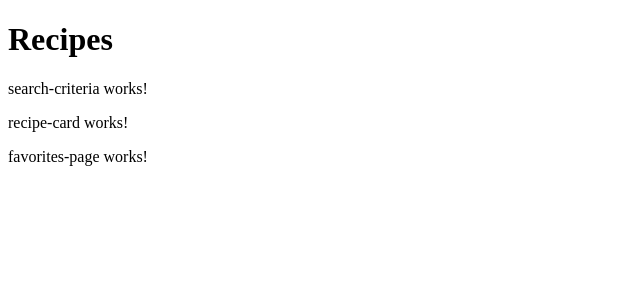
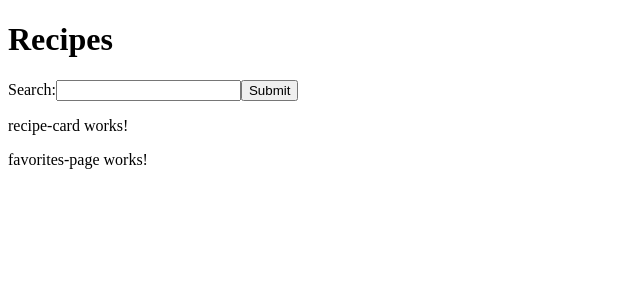
Before and after one commit to breiaswanigan01/recipe-angular-project, an Angular app: page / in a window 1280 px wide. Shown: the top 300 px of the page, without its empty margins (0-640 px from the left). Built offline with nearby package versions, Linux system fonts and the light colour scheme; no server answers.

Commit message:
search functionality

```diff
--- a/src/app/app.module.ts
+++ b/src/app/app.module.ts
@@ -1,6 +1,7 @@
 import { BrowserModule } from '@angular/platform-browser';
 import { NgModule } from '@angular/core';
 import { HttpClientModule } from '@angular/common/http';
+import { FormsModule } from '@angular/forms';
 import { AppRoutingModule } from './app-routing.module';
 import { AppComponent } from './app.component';
 import { SearchCriteriaComponent } from './search-criteria/search-criteria.component';
@@ -20,7 +21,7 @@ import { RecipesHomeComponent } from './recipes-home/recipes-home.component';
     RecipeCardComponent,
     RecipesHomeComponent,
   ],
-  imports: [BrowserModule, AppRoutingModule, HttpClientModule],
+  imports: [BrowserModule, AppRoutingModule, HttpClientModule, FormsModule],
   providers: [],
   bootstrap: [AppComponent],
 })
--- /dev/null
+++ b/src/app/interfaces/recipe.ts
@@ -0,0 +1,3 @@
+export interface Recipe {
+    label: string;
+}
--- a/src/app/recipes-home/recipes-home.component.html
+++ b/src/app/recipes-home/recipes-home.component.html
@@ -1,4 +1,4 @@
 <app-header></app-header>
-<app-search-criteria></app-search-criteria>
-<app-recipe-list></app-recipe-list>
+<app-search-criteria (searchSubmit)="getRecipes($event)"></app-search-criteria>
+<app-recipe-list ></app-recipe-list>
 <app-favorites-page></app-favorites-page>
--- a/src/app/recipes-home/recipes-home.component.ts
+++ b/src/app/recipes-home/recipes-home.component.ts
@@ -1,4 +1,5 @@
-import { Component, OnInit } from '@angular/core';
+import { Component, OnInit, Input } from '@angular/core';
+import { Recipe } from '../interfaces/recipe';
 
 @Component({
   selector: 'app-recipes-home',
@@ -6,7 +7,13 @@ import { Component, OnInit } from '@angular/core';
   styleUrls: ['./recipes-home.component.css'],
 })
 export class RecipesHomeComponent implements OnInit {
+  @Input() recipeRef: Recipe[];
   constructor() {}
+
+  getRecipes = (recipe: Recipe[]) => {
+    console.log('getRecipes');
+    console.log(recipe);
+  };
 
   ngOnInit(): void {}
 }
--- a/src/app/search-criteria/search-criteria.component.html
+++ b/src/app/search-criteria/search-criteria.component.html
@@ -1 +1,5 @@
-<p>search-criteria works!</p>
+<form #searchForm="ngForm" (ngSubmit)="searchRecipes(searchForm)">
+  <label for="searchTerm">Search:</label>
+  <input type="text" name="searchTerm" id="searchTerm" ngModel />
+  <button>Submit</button>
+</form>
--- a/src/app/search-criteria/search-criteria.component.ts
+++ b/src/app/search-criteria/search-criteria.component.ts
@@ -1,20 +1,30 @@
-import { Component, OnInit } from '@angular/core';
+import { Component, OnInit, EventEmitter, Output } from '@angular/core';
 import { RecipesService } from '../recipes.service';
+import { NgForm } from '@angular/forms';
+import { Recipe } from '../interfaces/recipe';
+
 @Component({
   selector: 'app-search-criteria',
   templateUrl: './search-criteria.component.html',
   styleUrls: ['./search-criteria.component.css'],
 })
 export class SearchCriteriaComponent implements OnInit {
-  searchTerm: string;
+  @Output() searchSubmit = new EventEmitter<Recipe[]>();
+
+  searchResult: Recipe[];
+
   constructor(private service: RecipesService) {}
 
   ngOnInit(): void {
-    this.searchRecipes();
   }
-  searchRecipes = () => {
-    this.service.getRecipes('salad').subscribe((response) => {
-      console.log(response.hits);
-    });
+
+  searchRecipes = (form: NgForm) => {
+    let searchTerm = form.value.searchTerm;
+    this.service
+      .getRecipes(searchTerm)
+      .subscribe((response) => {
+        this.searchResult = response.hits;
+      });
+    this.searchSubmit.emit(this.searchResult);
   };
 }
```
